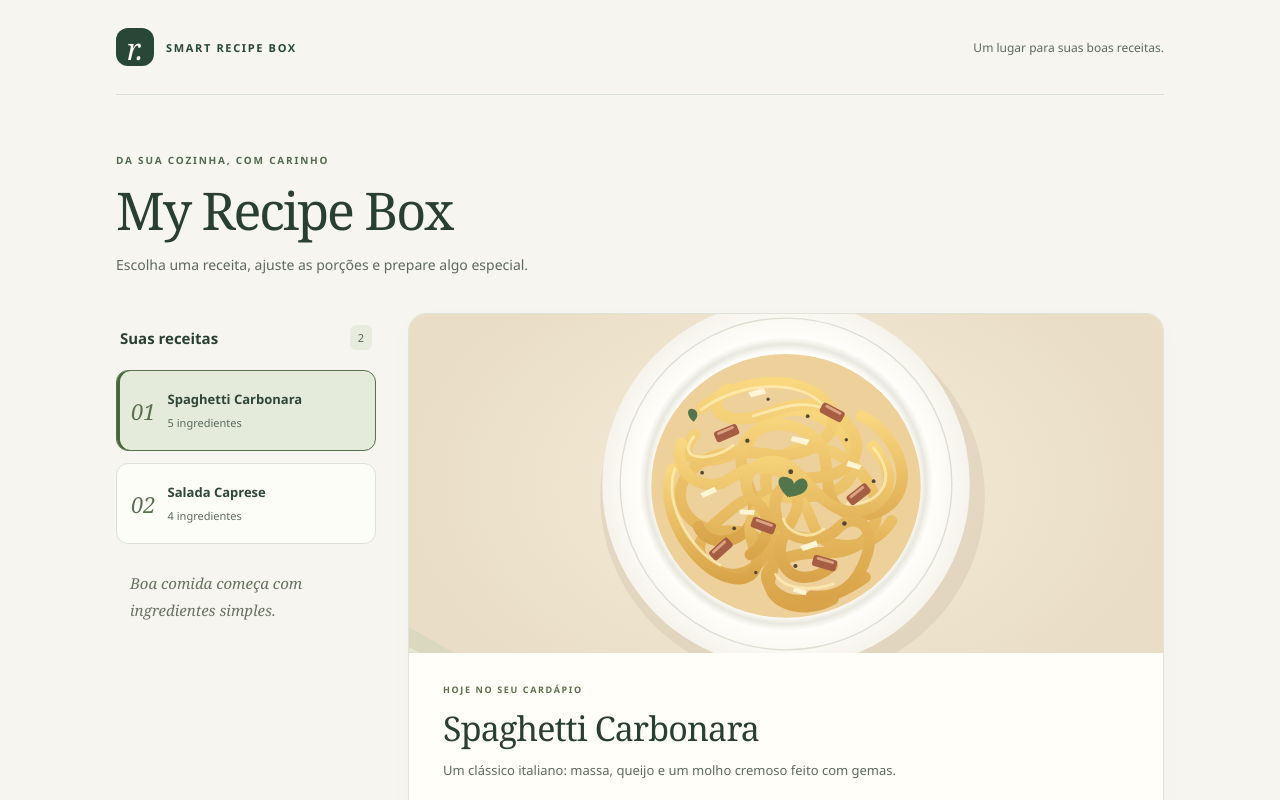
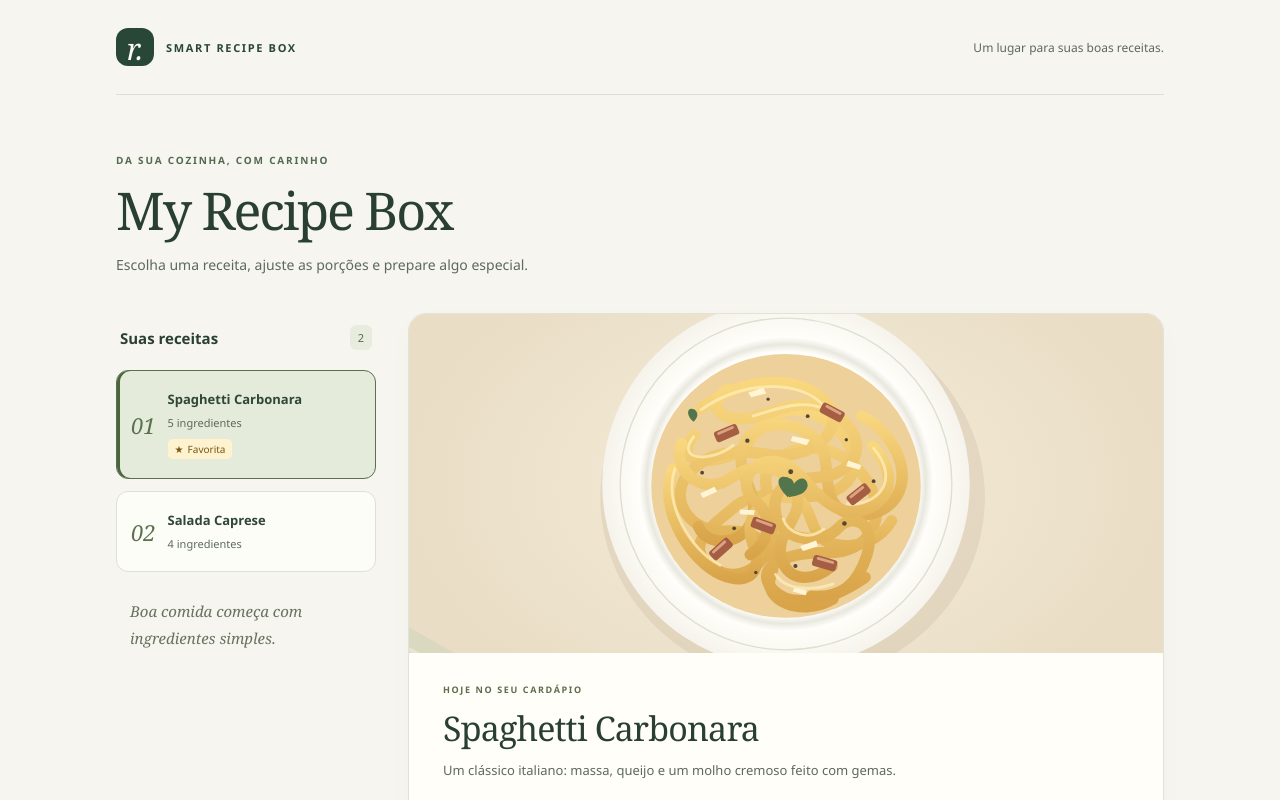
Before and after one commit to fehliperamos4/recipe-box, an Angular app: page / in a window 1280 px wide. Shown: the top 800 px of the page. Built offline with nearby package versions, Linux system fonts and the light colour scheme.

Commit message:
feat: modulo 12 - favoritas com @if e fim da fase 3

```diff
--- a/src/app/mock-recipes.ts
+++ b/src/app/mock-recipes.ts
@@ -5,6 +5,7 @@ export const CARBONARA_RECIPE: RecipeModel = {
   name: 'Spaghetti Carbonara',
   description: 'Um clássico italiano: massa, queijo e um molho cremoso feito com gemas.',
   imgUrl: 'images/carbonara.svg',
+  isFavorite: true,
   ingredients: [
     { name: 'Spaghetti', quantity: 100, unit: 'g' },
     { name: 'Guanciale', quantity: 50, unit: 'g' },
@@ -19,6 +20,7 @@ export const CAPRESE_RECIPE: RecipeModel = {
   name: 'Salada Caprese',
   description: 'Tomate, muçarela e manjericão. Poucos ingredientes, muito sabor.',
   imgUrl: 'images/caprese.svg',
+  isFavorite: false,
   ingredients: [
     { name: 'Tomate', quantity: 2, unit: 'un.' },
     { name: 'Muçarela de búfala', quantity: 100, unit: 'g' },
--- a/src/app/models.ts
+++ b/src/app/models.ts
@@ -9,5 +9,6 @@ export interface RecipeModel {
   name: string;
   description: string;
   imgUrl: string;
+  isFavorite: boolean;
   ingredients: Ingredient[];
 }
--- a/src/app/recipe-list/recipe-list.css
+++ b/src/app/recipe-list/recipe-list.css
@@ -20,6 +20,8 @@ h1 { margin: 14px 0 12px; font: 500 clamp(36px, 5vw, 52px)/1.12 Georgia, serif;
 .recipe-number { font: italic 22px Georgia, serif; color: #5a704e; }
 .recipe-option strong { display: block; font-size: 13px; line-height: 1.5; }
 .option-caption { display: block; margin-top: 5px; color: #5d695e; font-size: 11px; line-height: 1.5; }
+.option-content { min-width: 0; }
+.favorite-label { display: inline-flex; align-items: center; gap: 4px; margin-top: 8px; padding: 3px 7px; border-radius: 5px; font-size: 10px; color: #765714; background: #fff3cf; }
 .collection-tip { margin: 26px 14px; max-width: 190px; color: #66715f; font: italic 15px/1.8 Georgia, serif; }
 .page-footer { padding: 34px 0; text-align: center; color: #65705f; font-size: 11px; }
 @media (max-width: 780px) {
--- a/src/app/recipe-list/recipe-list.html
+++ b/src/app/recipe-list/recipe-list.html
@@ -24,7 +24,13 @@
           <button type="button" class="recipe-option" [class.is-selected]="recipe().id === item.id"
             [attr.aria-pressed]="recipe().id === item.id" (click)="selectRecipe(item)">
             <span class="recipe-number" aria-hidden="true">0{{ index + 1 }}</span>
-            <span><strong>{{ item.name }}</strong><span class="option-caption">{{ item.ingredients.length }} ingredientes</span></span>
+            <span class="option-content">
+              <strong>{{ item.name }}</strong>
+              <span class="option-caption">{{ item.ingredients.length }} ingredientes</span>
+              @if (item.isFavorite) {
+                <span class="favorite-label"><span aria-hidden="true">★</span> Favorita</span>
+              }
+            </span>
           </button>
         }
       </div>
```
